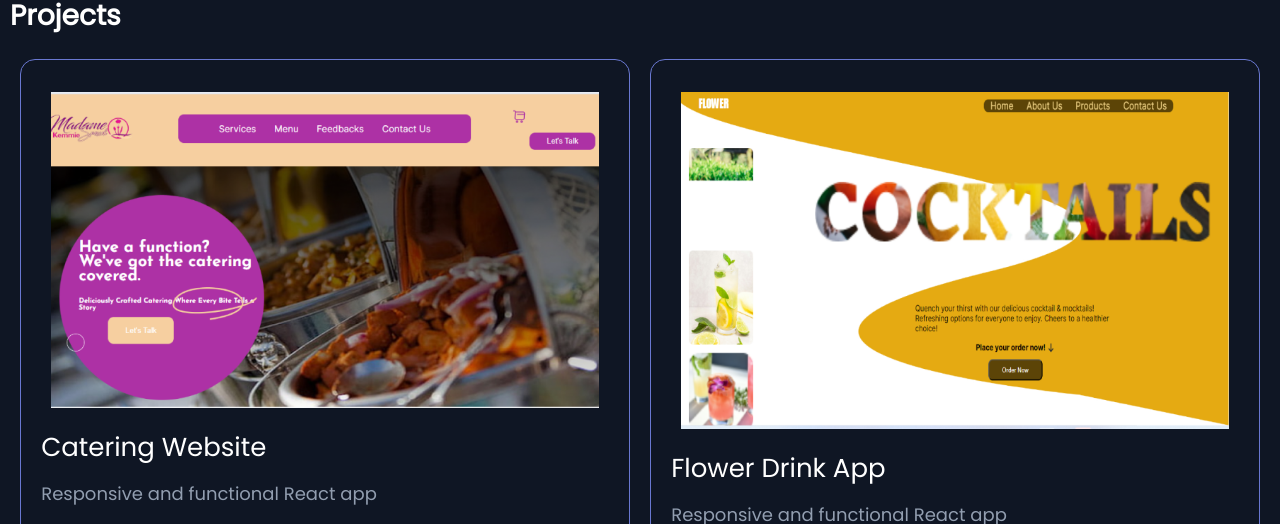
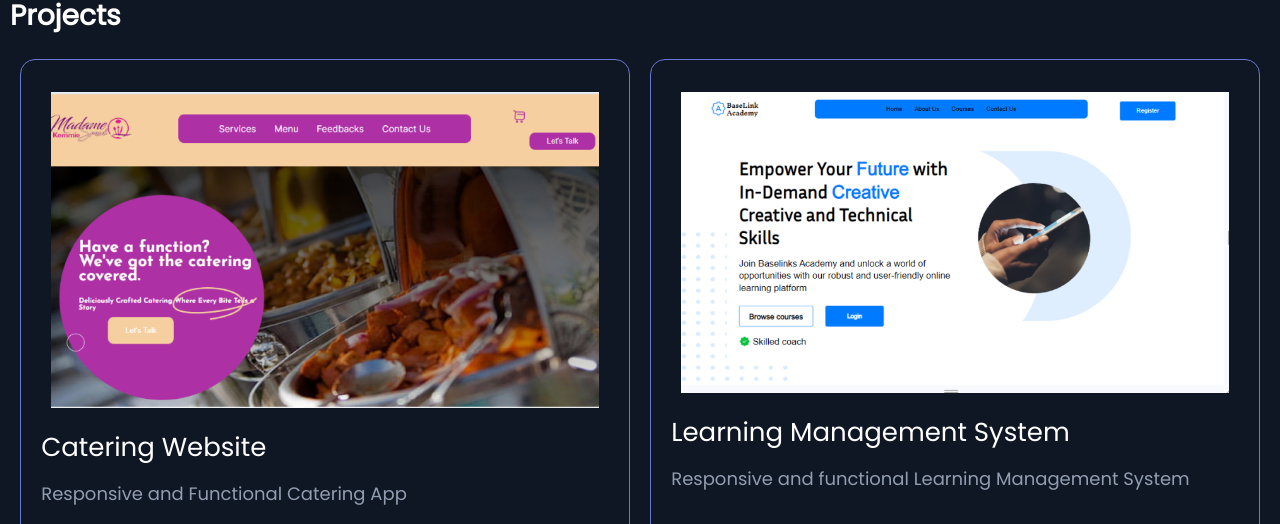
Before and after one commit to Gideonthegre8t/gideon-portfolio, a React (Create React App) app: page / in a window 1280 px wide. Shown: the part 428-952 px from the top of the page. Built offline with nearby package versions, Linux system fonts and the light colour scheme.

Commit message:
website upgrade

```diff
--- a/src/components/About.js
+++ b/src/components/About.js
@@ -11,7 +11,7 @@ function About() {
         <div className="about-card">
           <div className="about-text">
             <p>
-              A mobile-first oriented frontend developer with a knack for
+              A frontend developer with a knack for
               infusing websites with captivating animations.
             </p>
             <p>
--- a/src/components/Project.js
+++ b/src/components/Project.js
@@ -15,10 +15,18 @@ function Project() {
       image: catering,
       liveLink: "https://madame-kemmie-special.vercel.app/",
       githubLink: "https://github.com/Gideonthegre8t/madame-kemmie-special",
-      description: "Responsive and functional React app",
+      description: "Responsive and Functional Catering App",
     },
     {
       key:2,
+      title: "Learning Management System",
+      image: lms,
+      liveLink: "https://baselink-academy.vercel.app/",
+      githubLink: "https://github.com/Gideonthegre8t/baselink-academy",
+      description: "Responsive and functional Learning Management System",
+    },
+    {
+      key:3,
       title: "Flower Drink App",
       image: flowerDrink,
       liveLink: "https://flower-drink.vercel.app/",
@@ -26,7 +34,7 @@ function Project() {
       description: "Responsive and functional React app",
     },
     {
-      key:3,
+      key:4,
       title: "Financial Website",
       image: financial,
       liveLink: "https://gideonthegre8t.github.io/portfolio-website-1/",
@@ -34,7 +42,7 @@ function Project() {
       description: "Responsive and functional React website",
     },
     {
-      key:4,
+      key:5,
       title: "Investment Website",
       image: investment,
       liveLink: "https://gideonthegre8t.github.io/portfolio-website-2/",
@@ -42,21 +50,14 @@ function Project() {
       description: "Responsive and functional React website",
     },
     {
-      key:5,
+      key:6,
       title: "Portfolio Website",
       image: portfolio,
       liveLink: "https://gideon-portfolio-theta.vercel.app/",
       githubLink: "https://github.com/Gideonthegre8t/gideon-portfolio",
       description: "Responsive and functional React website",
     },
-    {
-      key:6,
-      title: "Learning Management System",
-      image: lms,
-      liveLink: "https://baselink-academy.vercel.app/",
-      githubLink: "https://github.com/Gideonthegre8t/baselink-academy",
-      description: "Responsive and functional Learning Management System",
-    },
+
   ];
 
   return (
```
